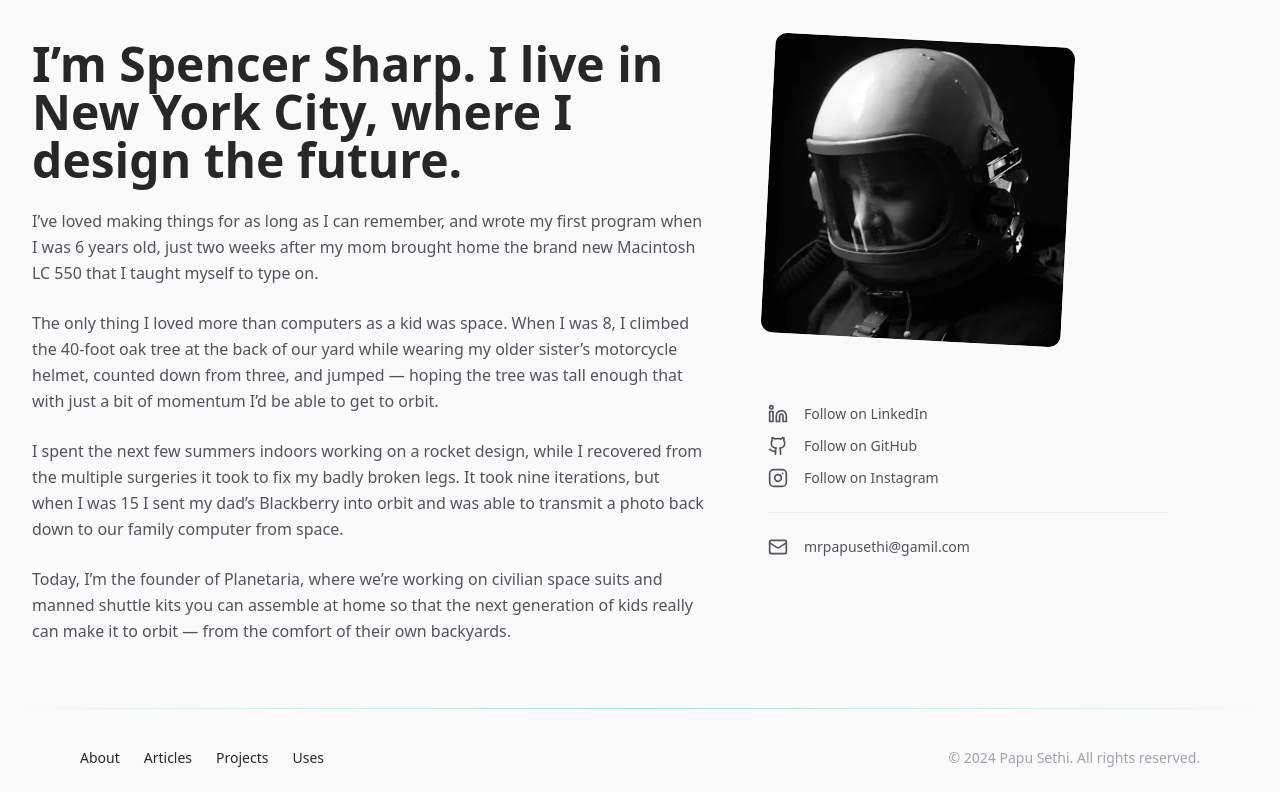
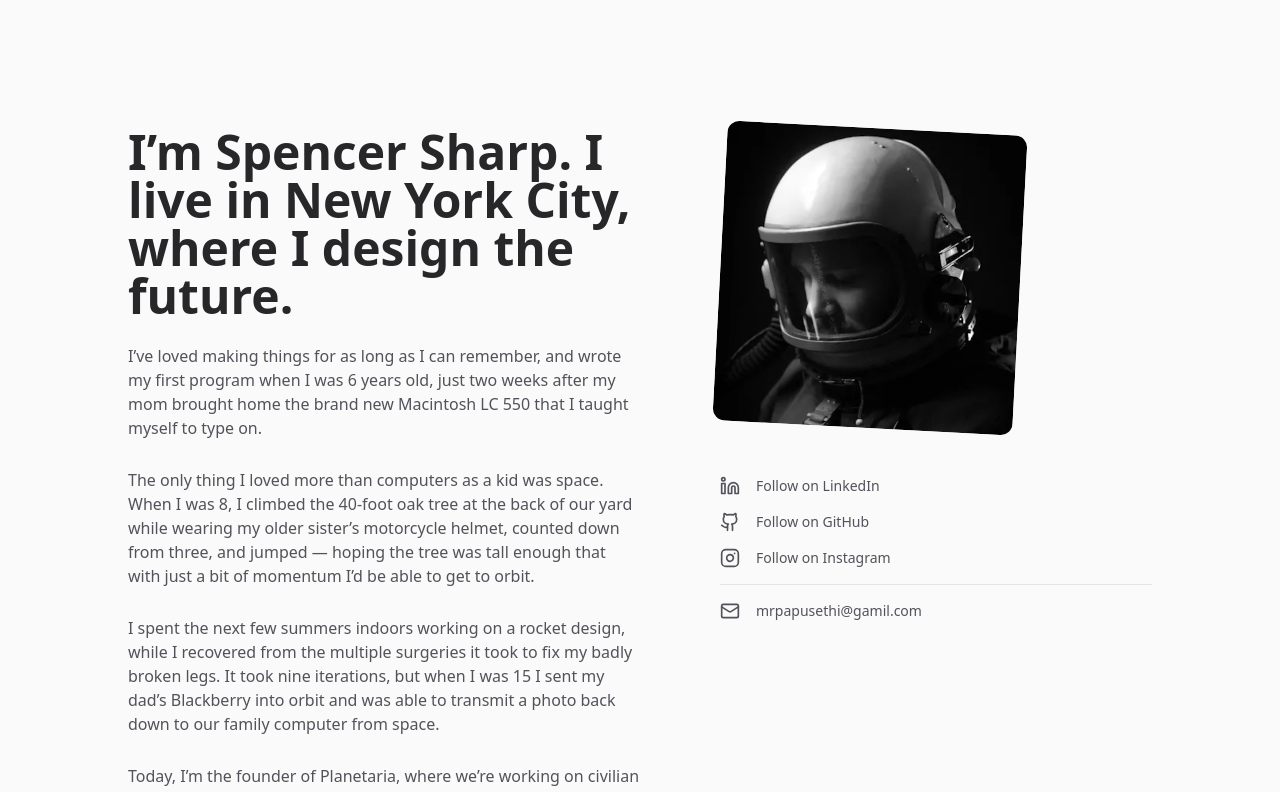
Before and after one commit to papusethi/portfolio, a Next.js app: page /about in a window 1280 px wide. Shown: the top 792 px of the page. Built offline with nearby package versions, Linux system fonts and the light colour scheme.

Commit message:
Completed about components

```diff
--- a/src/app/about/page.tsx
+++ b/src/app/about/page.tsx
@@ -42,71 +42,86 @@ const About = () => {
   ];
 
   return (
-    <div className="px-8 pt-10 pb-16 flex gap-16 relative">
-      <div className="w-7/12">
+    <div className="sm:px-8 my-16 sm:my-32">
+      <div className="mx-auto w-full max-w-7xl lg:px-8">
+        <div className="relative px-4 sm:px-8 lg:px-12">
+          {/* start editing from here */}
+
+          <div className="mx-auto max-w-2xl lg:max-w-5xl">
+            <div className="grid grid-cols-1 gap-y-16 lg:grid-cols-2 lg:grid-rows-[auto_1fr] lg:gap-y-12">
+              <div className="lg:pl-20">
+                <Image src={profileImgLink} alt="Profile" width={300} height={300} className="rounded-xl rotate-3" />
+              </div>
+
+              <div className="lg:order-first lg:row-span-2">
                 <h1 className="text-4xl font-bold text-zinc-800 sm:text-5xl dark:text-zinc-100">
                   I’m Spencer Sharp. I live in New York City, where I design the future.
                 </h1>
-        <p className="mt-6 text-base text-zinc-600 dark:text-zinc-400 leading-relaxed">
-          I’ve loved making things for as long as I can remember, and wrote my first program when I was 6 years old,
-          just two weeks after my mom brought home the brand new Macintosh LC 550 that I taught myself to type on.
+                <div className="mt-6 space-y-7 text-base text-zinc-600 dark:text-zinc-400">
+                  <p>
+                    I’ve loved making things for as long as I can remember, and wrote my first program when I was 6
+                    years old, just two weeks after my mom brought home the brand new Macintosh LC 550 that I taught
+                    myself to type on.
                   </p>
-        <p className="mt-6 text-base text-zinc-600 dark:text-zinc-400 leading-relaxed">
-          The only thing I loved more than computers as a kid was space. When I was 8, I climbed the 40-foot oak tree at
-          the back of our yard while wearing my older sister’s motorcycle helmet, counted down from three, and jumped —
-          hoping the tree was tall enough that with just a bit of momentum I’d be able to get to orbit.
+                  <p>
+                    The only thing I loved more than computers as a kid was space. When I was 8, I climbed the 40-foot
+                    oak tree at the back of our yard while wearing my older sister’s motorcycle helmet, counted down
+                    from three, and jumped — hoping the tree was tall enough that with just a bit of momentum I’d be
+                    able to get to orbit.
                   </p>
-        <p className="mt-6 text-base text-zinc-600 dark:text-zinc-400 leading-relaxed">
-          I spent the next few summers indoors working on a rocket design, while I recovered from the multiple surgeries
-          it took to fix my badly broken legs. It took nine iterations, but when I was 15 I sent my dad’s Blackberry
-          into orbit and was able to transmit a photo back down to our family computer from space.
+                  <p>
+                    I spent the next few summers indoors working on a rocket design, while I recovered from the multiple
+                    surgeries it took to fix my badly broken legs. It took nine iterations, but when I was 15 I sent my
+                    dad’s Blackberry into orbit and was able to transmit a photo back down to our family computer from
+                    space.
                   </p>
-        <p className="mt-6 text-base text-zinc-600 dark:text-zinc-400 leading-relaxed">
-          Today, I’m the founder of Planetaria, where we’re working on civilian space suits and manned shuttle kits you
-          can assemble at home so that the next generation of kids really can make it to orbit — from the comfort of
-          their own backyards.
+                  <p>
+                    Today, I’m the founder of Planetaria, where we’re working on civilian space suits and manned shuttle
+                    kits you can assemble at home so that the next generation of kids really can make it to orbit — from
+                    the comfort of their own backyards.
                   </p>
                 </div>
-
-      <div className="w-5/12">
-        <div>
-          <Image src={profileImgLink} alt="Profile" width={300} height={300} className="rounded-xl rotate-3" />
               </div>
 
-        <div className="mt-16">
-          <ul className="my-6 flex flex-col gap-3">
+              <div className="lg:pl-20 space-y-4">
+                <div className="space-y-4">
+                  <ul className="flex flex-col gap-4">
                     {socialLinksConfig.map(({ icon, name, title, link }) => (
                       <li key={name}>
                         <Link
                           href={link}
-                  className="flex items-center text-sm text-zinc-600 transition hover:text-teal-500 dark:text-zinc-400 dark:hover:text-teal-500"
+                          className="flex items-center gap-4 text-sm text-zinc-600 transition hover:text-teal-500 dark:text-zinc-400 dark:hover:text-teal-500"
                         >
-                  <span>{icon}</span>
-                  <span className="ml-4">{title}</span>
+                          {icon}
+                          <span>{title}</span>
                         </Link>
                       </li>
                     ))}
                   </ul>
 
-          <div className="border-t w-5/6" />
+                  <div className="border-t border-zinc-200 dark:border-zinc-800" />
 
-          <ul className="my-6 flex flex-col gap-3">
+                  <ul className="flex flex-col gap-4">
                     {mailLinksConfig.map(({ icon, name, title, link }) => (
                       <li key={name}>
                         <Link
                           href={link}
-                  className="flex items-center text-sm text-zinc-600 transition hover:text-teal-500 dark:text-zinc-400 dark:hover:text-teal-500"
+                          className="flex items-center gap-4 text-sm text-zinc-600 transition hover:text-teal-500 dark:text-zinc-400 dark:hover:text-teal-500"
                         >
-                  <span>{icon}</span>
-                  <span className="ml-4">{title}</span>
+                          {icon}
+                          <span>{title}</span>
                         </Link>
                       </li>
                     ))}
                   </ul>
                 </div>
               </div>
+            </div>
+          </div>
 
-      <span className="absolute inset-x-1 -bottom-px h-px bg-gradient-to-r from-teal-500/0 via-teal-500/40 to-teal-500/0 dark:from-teal-400/0 dark:via-teal-400/40 dark:to-teal-400/0"></span>
+          {/* end editing till here */}
+        </div>
+      </div>
     </div>
   );
 };
--- a/src/app/articles/page.tsx
+++ b/src/app/articles/page.tsx
@@ -33,7 +33,6 @@ export const metadata: Metadata = {
 
 const Articles = () => {
   return (
-    <div>
     <div className="sm:px-8 my-16 sm:my-32">
       <div className="mx-auto w-full max-w-7xl lg:px-8">
         <div className="relative px-4 sm:px-8 lg:px-12">
@@ -85,7 +84,6 @@ const Articles = () => {
         </div>
       </div>
     </div>
-    </div>
   );
 };
 
```
Lines whose indentation alone changed are shown as unchanged.
